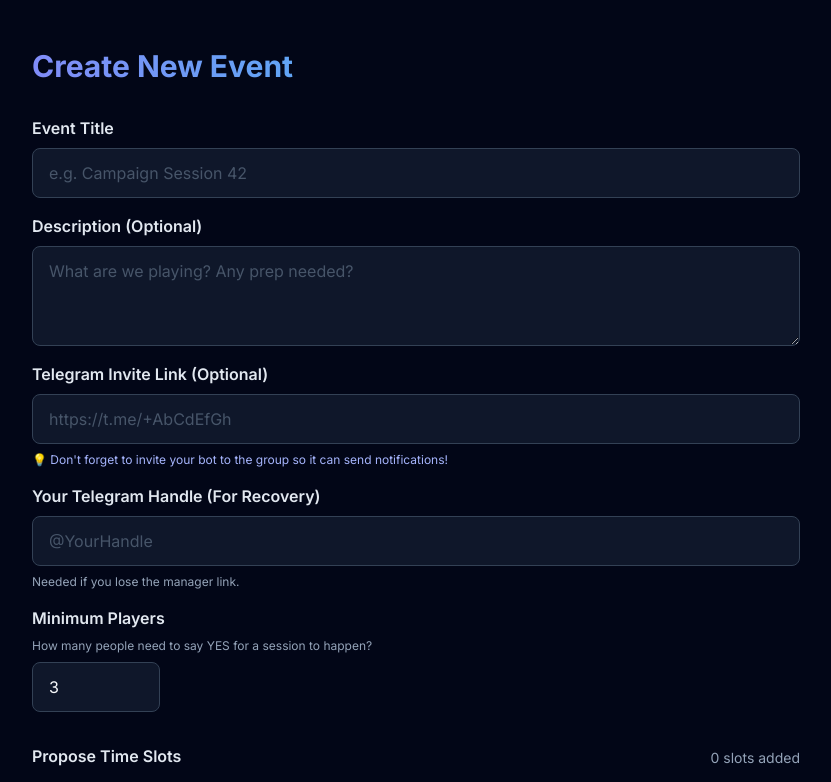
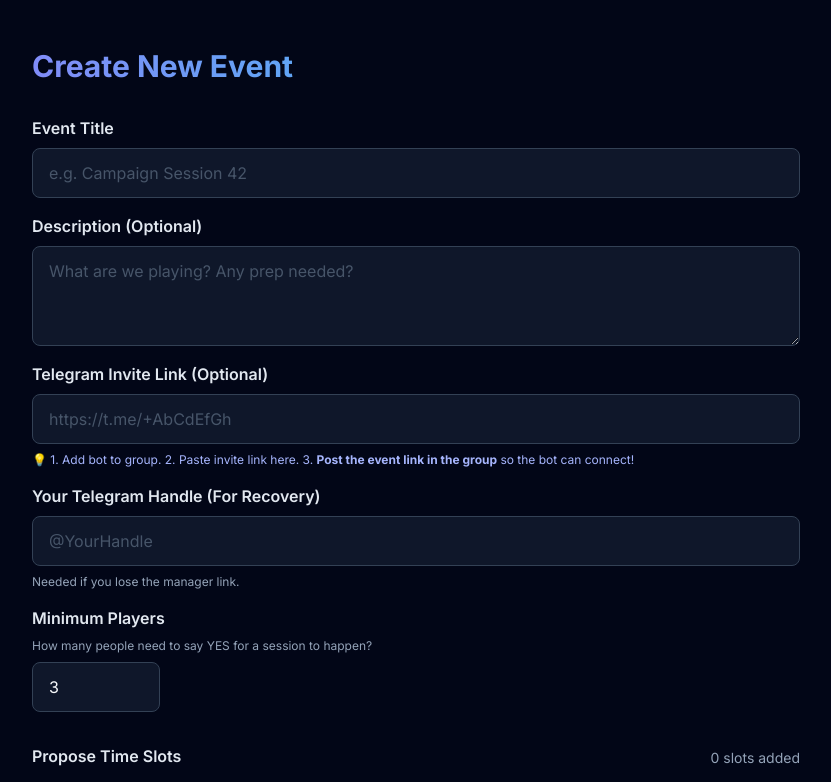
Before and after one commit to gitdeath/tabletop_scheduler, a Next.js app: page /new in a window 1280 px wide. Shown: the top 782 px of the page, without its empty margins (224-1055 px from the left). Built offline with nearby package versions, Linux system fonts and the light colour scheme.

Commit message:
feat: add inline user guides for telegram setup (Fixes #6)

```diff
--- a/app/e/[slug]/manage/page.tsx
+++ b/app/e/[slug]/manage/page.tsx
@@ -79,6 +79,15 @@ export default async function ManageEventPage({ params }: PageProps) {
                         <div className="mt-4 flex items-center gap-4">
                             <CopyLinkButton url={`/e/${event.slug}`} />
                         </div>
+                        {!event.telegramChatId && (
+                            <div className="mt-4 p-3 bg-blue-900/20 border border-blue-800 rounded-lg text-sm text-blue-300 flex items-start gap-2 max-w-xl">
+                                <AlertCircle className="w-5 h-5 flex-shrink-0" />
+                                <div>
+                                    <p className="font-bold">Connect Telegram Notifications</p>
+                                    <p>Bot not connected yet? Copy the event link above and <b>post it in your Telegram group</b>. The bot (if present) will see it and link the chat!</p>
+                                </div>
+                            </div>
+                        )}
                     </div>
                     <Link
                         href={`/e/${event.slug}`}
--- a/app/new/page.tsx
+++ b/app/new/page.tsx
@@ -100,7 +100,7 @@ export default function NewEventPage() {
                                 onChange={(e) => setTelegramLink(e.target.value)}
                             />
                             <p className="text-xs text-indigo-300">
-                                💡 Don&apos;t forget to invite your bot to the group so it can send notifications!
+                                💡 1. Add bot to group. 2. Paste invite link here. 3. <b>Post the event link in the group</b> so the bot can connect!
                             </p>
                         </div>
 
```
